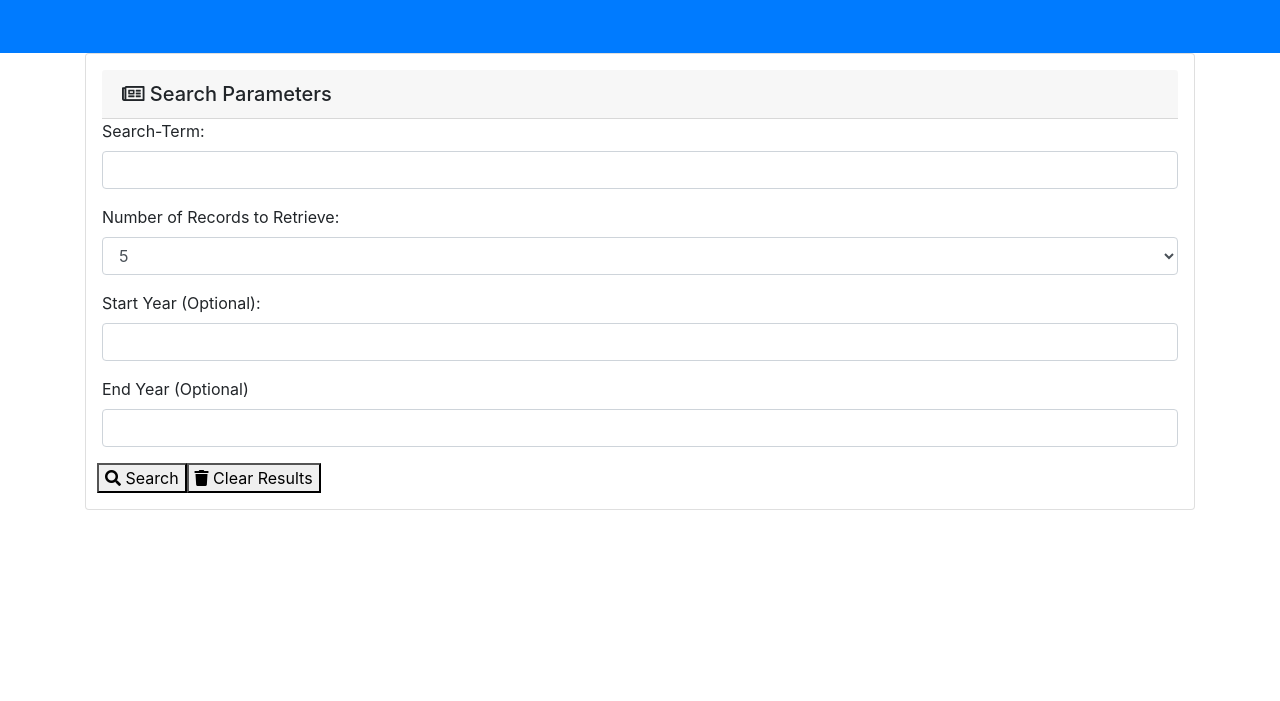
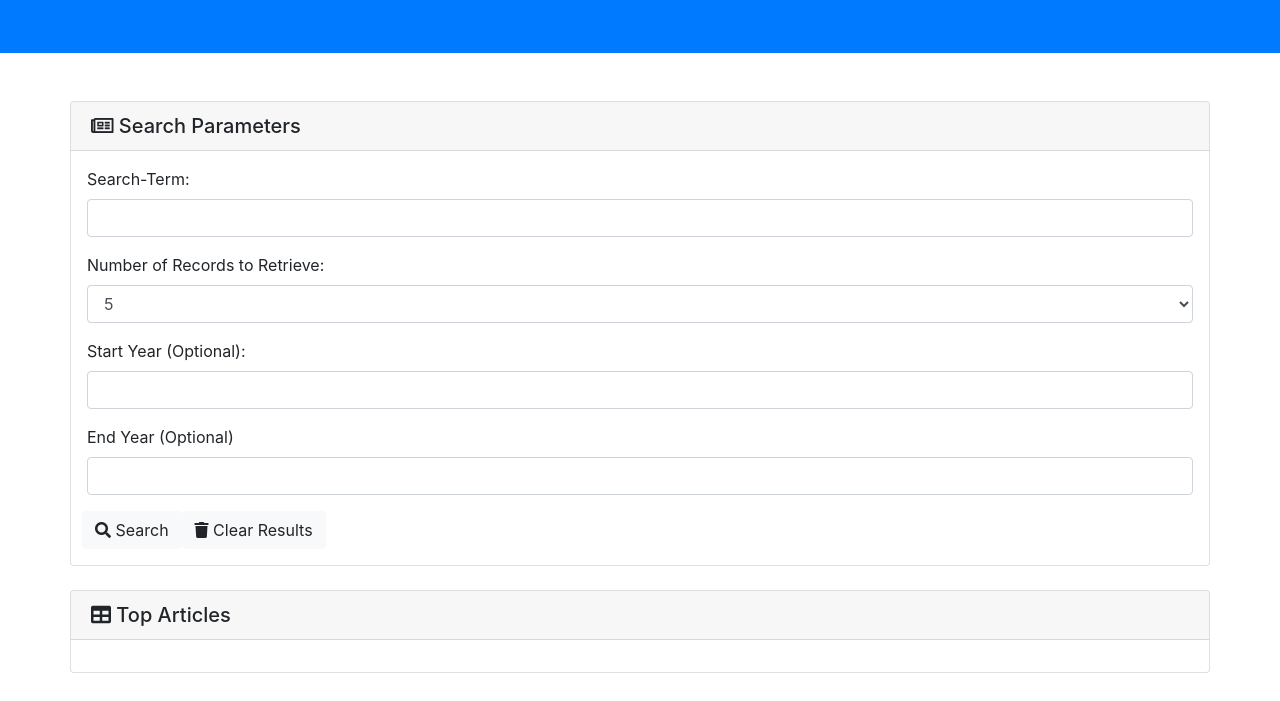
Before and after one commit to chomieu/NYT-Search, a plain HTML site: page index.html in a window 1280 px wide. Shown: the part 99-800 px from the top of the page. Drawn offline with nearby package versions, Linux system fonts and the light colour scheme.

Commit message:
Added Top Articles section and more styling

```diff
--- a/index.html
+++ b/index.html
@@ -1,26 +1,26 @@
 <!DOCTYPE html>
 <html lang="en">
+
 <head>
     <meta charset="UTF-8">
     <meta name="viewport" content="width=device-width, initial-scale=1.0">
     <title>NYT Search</title>
-    <link rel="stylesheet" href="https://maxcdn.bootstrapcdn.com/bootstrap/4.0.0/css/bootstrap.min.css" integrity="sha384-Gn5384xqQ1aoWXA+058RXPxPg6fy4IWvTNh0E263XmFcJlSAwiGgFAW/dAiS6JXm" crossorigin="anonymous">
-    <link
-      rel="stylesheet"
-      href="https://use.fontawesome.com/releases/v5.8.1/css/all.css"
-      integrity="sha384-50oBUHEmvpQ+1lW4y57PTFmhCaXp0ML5d60M1M7uH2+nqUivzIebhndOJK28anvf"
-      crossorigin="anonymous"
-    />
+    <link rel="stylesheet" href="https://maxcdn.bootstrapcdn.com/bootstrap/4.0.0/css/bootstrap.min.css"
+        integrity="sha384-Gn5384xqQ1aoWXA+058RXPxPg6fy4IWvTNh0E263XmFcJlSAwiGgFAW/dAiS6JXm" crossorigin="anonymous">
+    <link rel="stylesheet" href="https://use.fontawesome.com/releases/v5.8.1/css/all.css"
+        integrity="sha384-50oBUHEmvpQ+1lW4y57PTFmhCaXp0ML5d60M1M7uH2+nqUivzIebhndOJK28anvf" crossorigin="anonymous" />
 </head>
+
 <body>
 
     <header class="bg-primary text-center text-white p-5">
         <h1><span class="far fa-newspaper"></span> New York Times Search</h1>
     </header>
 
-    <main class="container">
-        <form class="m-auto card p-3">
+    <main>
+        <article class="container card mt-5 px-0">
             <h5 class="card-header"><span class="far fa-newspaper"></span> Search Parameters</h5>
+            <form class="p-3">
                 <section class="form-group">
                     <label for="search-term">Search-Term:</label>
                     <input type="text" class="form-control" id="search-term">
@@ -44,17 +44,29 @@
                     <input class="form-control" id="end-year">
                 </section>
                 <section class="form-row">
-                <button class="" id="search"><span class="fa fa-search"></span> Search</button>
-                <button class="" id="clear"><span class="fa fa-trash"></span> Clear Results</button>
+                    <button class="btn btn-light" id="search"><span class="fa fa-search"></span> Search</button>
+                    <button class="btn btn-light" id="clear"><span class="fa fa-trash"></span> Clear Results</button>
                 </section>
             </form>
-        <section id="articles">
+        </article>
+        <article class="container card my-4 px-0">
+            <h5 class="card-header"><span class="fa fa-table"></span> Top Articles</h5>
+            <section class="p-3" id="articles">
+                <!-- Articles go here -->
             </section>
+        </article>
     </main>
 
-<script src="https://code.jquery.com/jquery-3.2.1.slim.min.js" integrity="sha384-KJ3o2DKtIkvYIK3UENzmM7KCkRr/rE9/Qpg6aAZGJwFDMVNA/GpGFF93hXpG5KkN" crossorigin="anonymous"></script>
-<script src="https://cdnjs.cloudflare.com/ajax/libs/popper.js/1.12.9/umd/popper.min.js" integrity="sha384-ApNbgh9B+Y1QKtv3Rn7W3mgPxhU9K/ScQsAP7hUibX39j7fakFPskvXusvfa0b4Q" crossorigin="anonymous"></script>
-<script src="https://maxcdn.bootstrapcdn.com/bootstrap/4.0.0/js/bootstrap.min.js" integrity="sha384-JZR6Spejh4U02d8jOt6vLEHfe/JQGiRRSQQxSfFWpi1MquVdAyjUar5+76PVCmYl" crossorigin="anonymous"></script>
+    <script src="https://code.jquery.com/jquery-3.2.1.slim.min.js"
+        integrity="sha384-KJ3o2DKtIkvYIK3UENzmM7KCkRr/rE9/Qpg6aAZGJwFDMVNA/GpGFF93hXpG5KkN"
+        crossorigin="anonymous"></script>
+    <script src="https://cdnjs.cloudflare.com/ajax/libs/popper.js/1.12.9/umd/popper.min.js"
+        integrity="sha384-ApNbgh9B+Y1QKtv3Rn7W3mgPxhU9K/ScQsAP7hUibX39j7fakFPskvXusvfa0b4Q"
+        crossorigin="anonymous"></script>
+    <script src="https://maxcdn.bootstrapcdn.com/bootstrap/4.0.0/js/bootstrap.min.js"
+        integrity="sha384-JZR6Spejh4U02d8jOt6vLEHfe/JQGiRRSQQxSfFWpi1MquVdAyjUar5+76PVCmYl"
+        crossorigin="anonymous"></script>
     <script src="script.js"></script>
 </body>
+
 </html>
```
Lines whose indentation alone changed are shown as unchanged.
